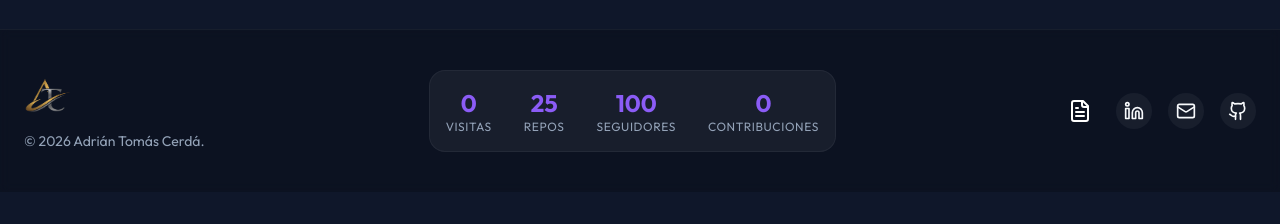
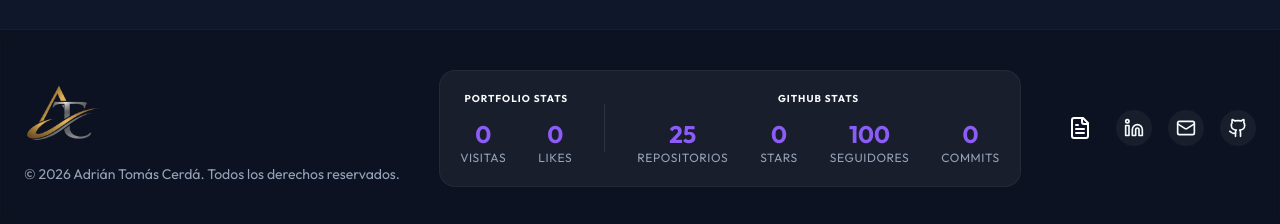
Before and after one commit to AdevTC/myportfolio, a Next.js app: page /projects in a window 1280 px wide. Shown: the part 904-1128 px from the top of the page. Before the commit the page ends 1096 px from the top, so only its background shows below. Built offline with nearby package versions, Linux system fonts and the light colour scheme; no server answers; the database is empty.

Commit message:
footer act

```diff
--- a/src/components/Footer.tsx
+++ b/src/components/Footer.tsx
@@ -51,13 +51,17 @@ function Counter({ to, label }: { to: number; label: string }) {
 export default function Footer() {
     const { user } = useGithubStats();
     const [views, setViews] = useState(0);
+    const [likes, setLikes] = useState(0);
     const [contributions, setContributions] = useState(0);
+    const [stars, setStars] = useState(0);
 
     useEffect(() => {
-        // Listen for view count
+        // Listen for view count & likes
         const unsub = onSnapshot(doc(db, "portfolio", "stats"), (doc) => {
             if (doc.exists()) {
-                setViews(doc.data().views || 0);
+                const data = doc.data();
+                setViews(data.views || 0);
+                setLikes(data.likes || 0);
             }
         });
 
@@ -72,6 +76,17 @@ export default function Footer() {
             })
             .catch(err => console.error(err));
 
+        // Fetch stars
+        fetch("https://api.github.com/users/AdevTC/repos?per_page=100")
+            .then(res => res.json())
+            .then(data => {
+                if (Array.isArray(data)) {
+                    const totalStars = data.reduce((acc: number, repo: any) => acc + (repo.stargazers_count || 0), 0);
+                    setStars(totalStars);
+                }
+            })
+            .catch(err => console.error("Error fetching stars:", err));
+
         return () => unsub();
     }, []);
 
@@ -85,22 +100,39 @@ export default function Footer() {
                         <Image
                             src="/logo.png"
                             alt="Logo"
-                            width={50}
-                            height={50}
-                            className="w-auto h-12 object-contain invert dark:invert-0"
+                            width={70}
+                            height={70}
+                            className="w-auto h-20 object-contain invert dark:invert-0"
                         />
                     </Link>
                     <p className="text-sm text-muted-foreground mt-1">
-                        © {new Date().getFullYear()} Adrián Tomás Cerdá.
+                        © {new Date().getFullYear()} Adrián Tomás Cerdá. Todos los derechos reservados.
                     </p>
                 </div>
 
                 {/* Live Counters */}
-                <div className="flex flex-wrap justify-center gap-8 bg-white/5 p-4 rounded-2xl border border-white/5">
-                    <Counter to={views} label="Visitas" />
-                    <Counter to={user ? user.public_repos : 25} label="Repos" />
-                    <Counter to={user ? user.followers : 100} label="Seguidores" />
-                    <Counter to={contributions} label="Contribuciones" />
+                <div className="flex flex-col sm:flex-row gap-8 bg-white/5 p-5 rounded-2xl border border-white/5 items-center">
+                    {/* Portfolio Stats */}
+                    <div className="flex flex-col items-center gap-2">
+                        <span className="text-[10px] font-bold text-primary/70 uppercase tracking-widest mb-1">Portfolio Stats</span>
+                        <div className="flex gap-6 md:gap-8">
+                            <Counter to={views} label="Visitas" />
+                            <Counter to={likes} label="Likes" />
+                        </div>
+                    </div>
+
+                    <div className="w-full h-px sm:w-px sm:h-12 bg-white/10" />
+
+                    {/* GitHub Stats */}
+                    <div className="flex flex-col items-center gap-2">
+                        <span className="text-[10px] font-bold text-primary/70 uppercase tracking-widest mb-1">GitHub Stats</span>
+                        <div className="flex gap-6 md:gap-8">
+                            <Counter to={user ? user.public_repos : 25} label="Repositorios" />
+                            <Counter to={stars} label="Stars" />
+                            <Counter to={user ? user.followers : 100} label="Seguidores" />
+                            <Counter to={contributions} label="Commits" />
+                        </div>
+                    </div>
                 </div>
 
                 {/* Social Links */}
--- a/src/components/GithubRecentActivity.tsx
+++ b/src/components/GithubRecentActivity.tsx
@@ -36,7 +36,7 @@ interface CommitDetails {
 export default function GithubRecentActivity() {
     const [githubEvents, setGithubEvents] = useState<GithubEvent[]>([]);
     const [page, setPage] = useState(1);
-    const [pageSize, setPageSize] = useState(10);
+    const [pageSize, setPageSize] = useState(5);
     const [loading, setLoading] = useState(false);
     const [error, setError] = useState<string | null>(null);
     const [expandedEventId, setExpandedEventId] = useState<string | null>(null);
```
